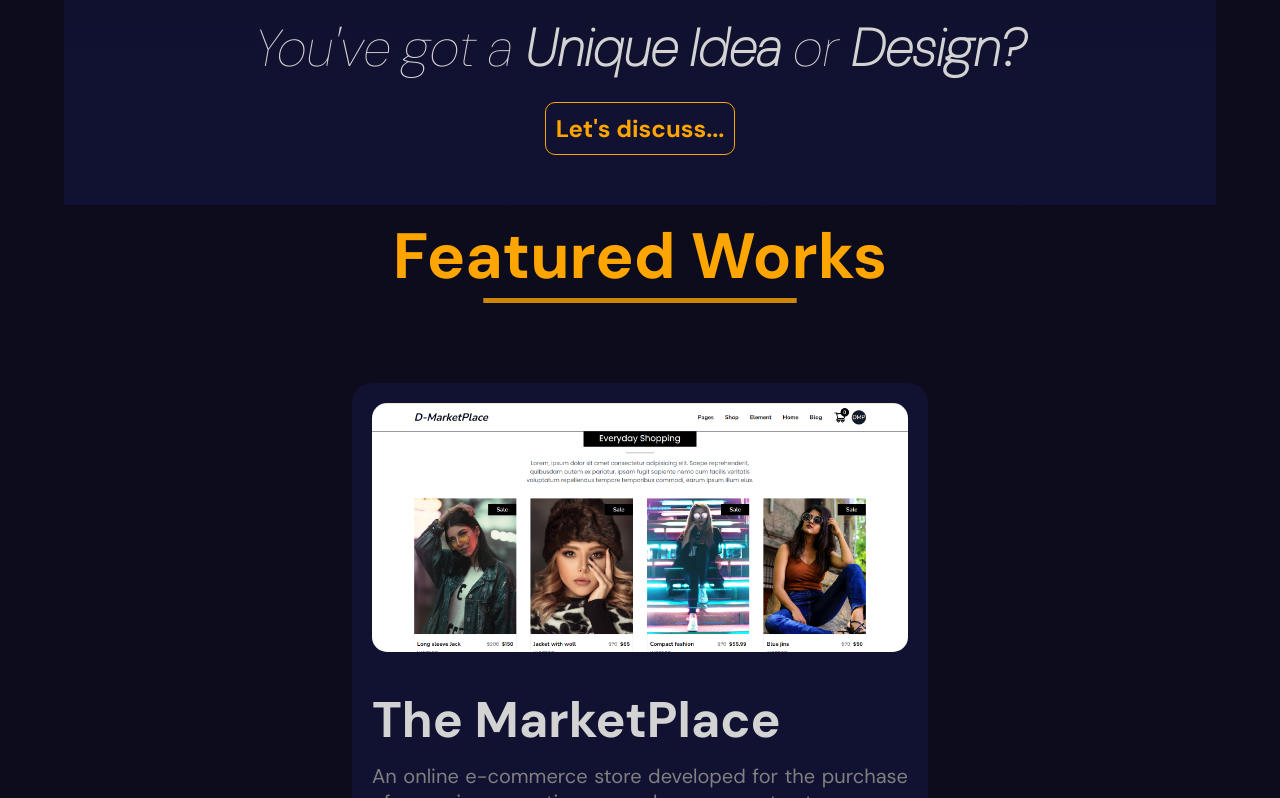
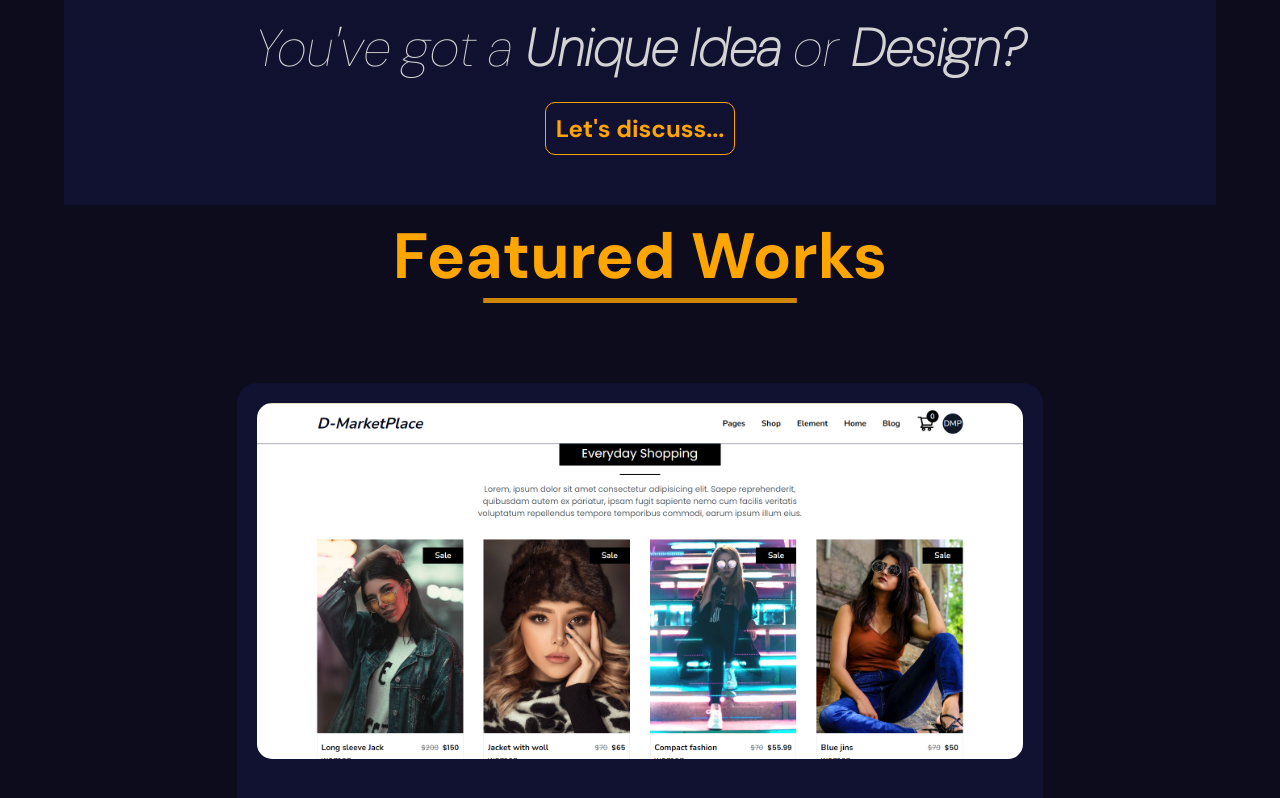
Before and after one commit to JacceyCode/jacobadebayo, a React (Vite) app: page / in a window 1280 px wide. Shown: the part 2214-3012 px from the top of the page. Built offline with nearby package versions, Linux system fonts and the light colour scheme.

Commit message:
modification part2

```diff
--- a/src/components/portfolio/portfolio.scss
+++ b/src/components/portfolio/portfolio.scss
@@ -69,7 +69,7 @@
 
       .wrapper {
         height: 100%;
-        width: 50%;
+        width: 70%;
         display: flex;
         flex-direction: column;
         align-items: center;
```
